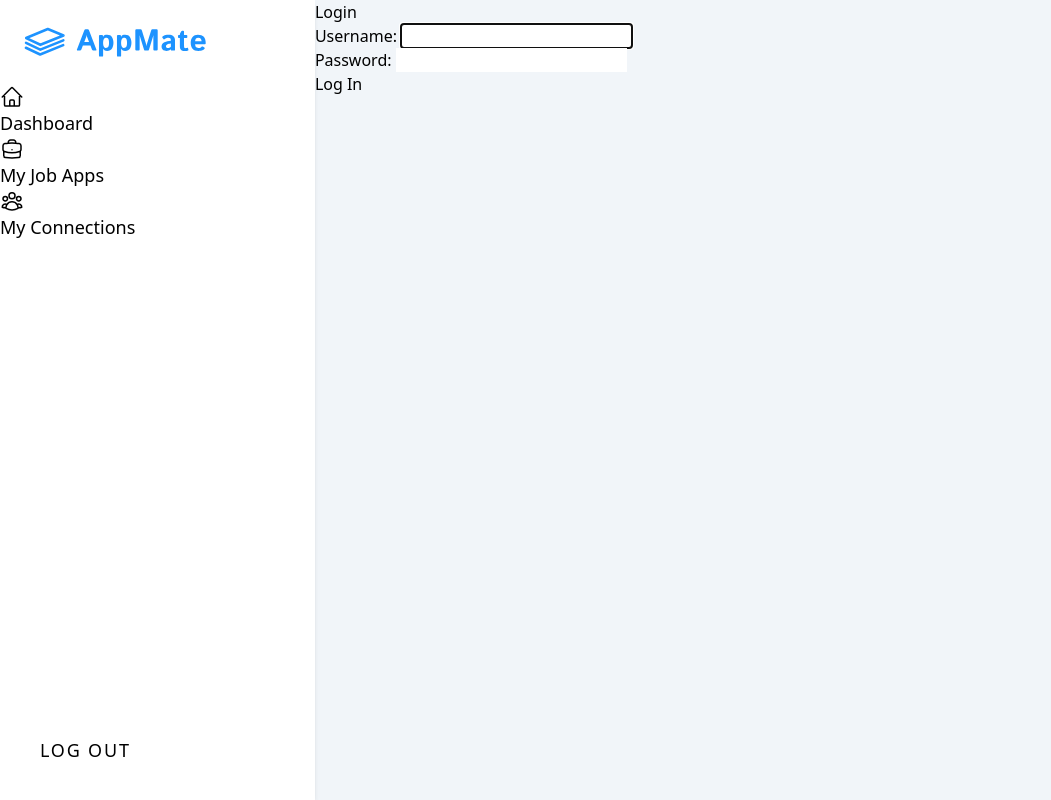
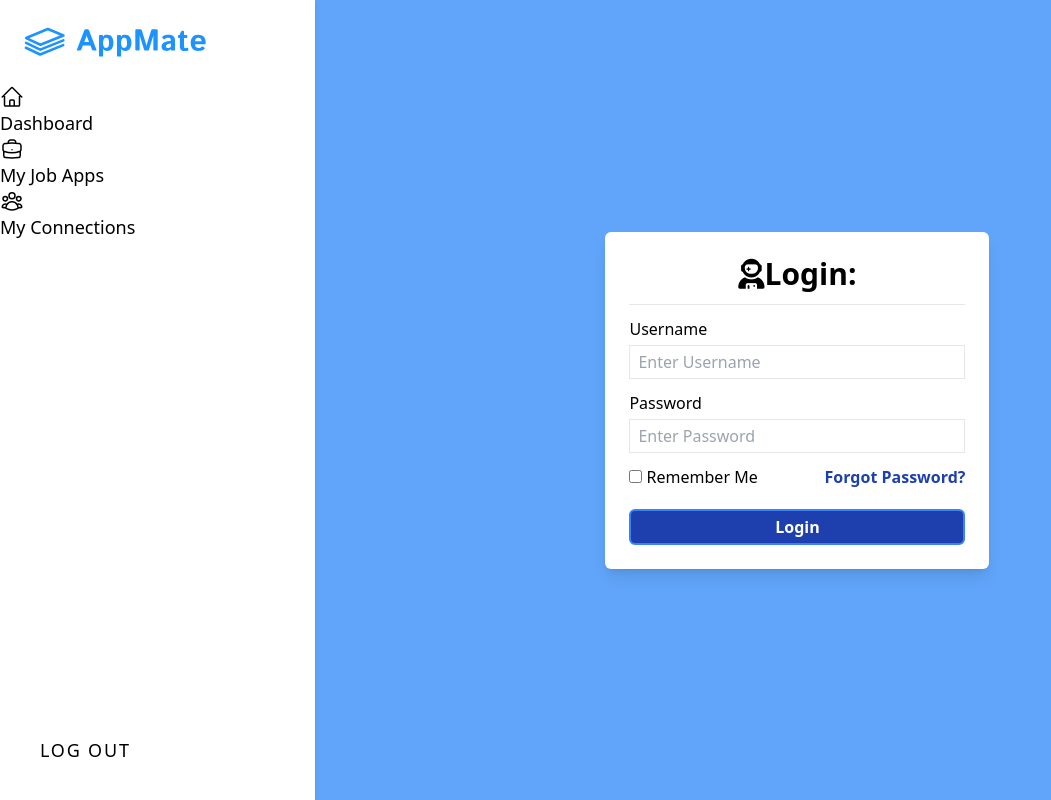
Before and after one commit to reiduf/appMate, a Django app: page /accounts/login/ in a window 1280 px wide. Shown: the whole page, without its empty margins (0-1051 px from the left). Run offline with Django 4.2, Linux system fonts and the light colour scheme; some libraries are stand-ins or nearby versions.

Commit message:
creates login form

```diff
--- a/main_app/templates/base.html
+++ b/main_app/templates/base.html
@@ -6,7 +6,9 @@
 		<meta charset="UTF-8" />
 		<meta name="viewport" content="width=device-width, initial-scale=1.0" />
 		<meta http-equiv="X-UA-Compatible" content="ie=edge" />
+		<script src="https://cdn.tailwindcss.com"></script>
 		<script src="{%	static 'js/main.js' %}" defer></script>
+		<link rel="stylesheet" href="https://cdnjs.cloudflare.com/ajax/libs/font-awesome/6.5.1/css/all.min.css" integrity="sha512-DTOQO9RWCH3ppGqcWaEA1BIZOC6xxalwEsw9c2QQeAIftl+Vegovlnee1c9QX4TctnWMn13TZye+giMm8e2LwA==" crossorigin="anonymous" referrerpolicy="no-referrer" />
 		{% tailwind_css %}
 	</head>
 
@@ -68,8 +70,7 @@
 								stroke-linejoin="round"
 								d="m2.25 12 8.954-8.955c.44-.439 1.152-.439 1.591 0L21.75 12M4.5 9.75v10.125c0 .621.504 1.125 1.125 1.125H9.75v-4.875c0-.621.504-1.125 1.125-1.125h2.25c.621 0 1.125.504 1.125 1.125V21h4.125c.621 0 1.125-.504 1.125-1.125V9.75M8.25 21h8.25" />
 						</svg>
-						<li>Dashboard</li></a
-					>
+						<li>Dashboard</li></a>
 
 					<!-- My Job Apps Button -->
 					<a class="menu-item" href="{% url 'index' %}">
--- a/main_app/templates/registration/login.html
+++ b/main_app/templates/registration/login.html
@@ -1,13 +1,46 @@
 {% extends 'base.html' %}
 {% block content %}
 
-<h1>Login</h1>
+<body>
+  <div class="flex justify-center items-center h-screen bg-blue-400">
+    <!--Login container-->
+    <div class="w-96 p-6 shadow-lg bg-white rounded-md">
+      <h1 class="text-3xl block text-center font-semibold"><i class="fa-solid fa-user-astronaut"></i>Login:</h1>
+      <hr class="mt-3">
+      <!--Login Form-->
+      <form method="POST" action="{% url 'login' %}">
+        {% csrf_token %}
+      <!--User Name-->
+      <div class="mt-3">
+        <label for="username" class="block text-base mb-1">Username</label>
+        <input type="text" id="username" class="border w-full text-base px-2 py-1 focus:outline-none focus:ring-0 focus:border-grey-600" placeholder="Enter Username" />
+      </div>
+      <!--Password-->
+      <div class="mt-3">
+        <label for="password" class="block text-base mb-1">Password</label>
+        <input type="password" id="password" class="border w-full text-base px-2 py-1 focus:outline-none focus:ring-0 focus:border-grey-600" placeholder="Enter Password" />
+      </div>
+      <!--Remember ME-->
+        <div class="mt-3 flex justify-between item-center">
+        <div>
+          <input type="checkbox">
+          <label>Remember Me</label>
+        </div>
+        <!--Forgot Password-->
+        <div>
+          <a href="#" class="text-blue-800 font-semibold">Forgot Password?</a>
+        </div>
+      </div>
+      <!--Submit Button-->
+      <input type="hidden" name="next" value="{{ next }}">
+      <div class="mt-5">
+        <button type="submit" class="border-2 border-blue-500 bg-blue-800 text-white rounded-md py-1 w-full hover:bg-transparent hover:text-blue-500 font-semibold">Login</button>
+      </div>
+      </form>
+    </div>
+  </div>
+</body>
 
-<form method="POST" action="{% url 'login' %}">
-  {% csrf_token %}
-  {{ form.as_p }}
-  <input type="hidden" name="next" value="{{ next }}">
-  <button type="submit" class="btn">Log In</button>
-</form>
 
-{% endblock %}
+
+ {% endblock %}
```
Also changed, not shown: login-logo-pic.svg (added), login-logo.png (added).
